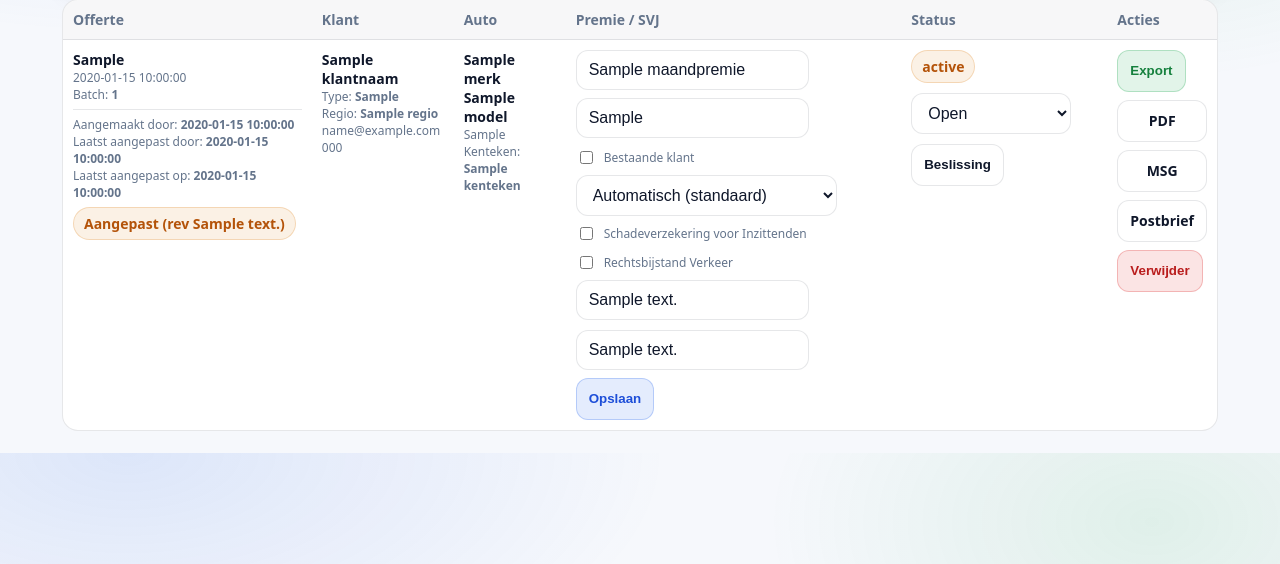
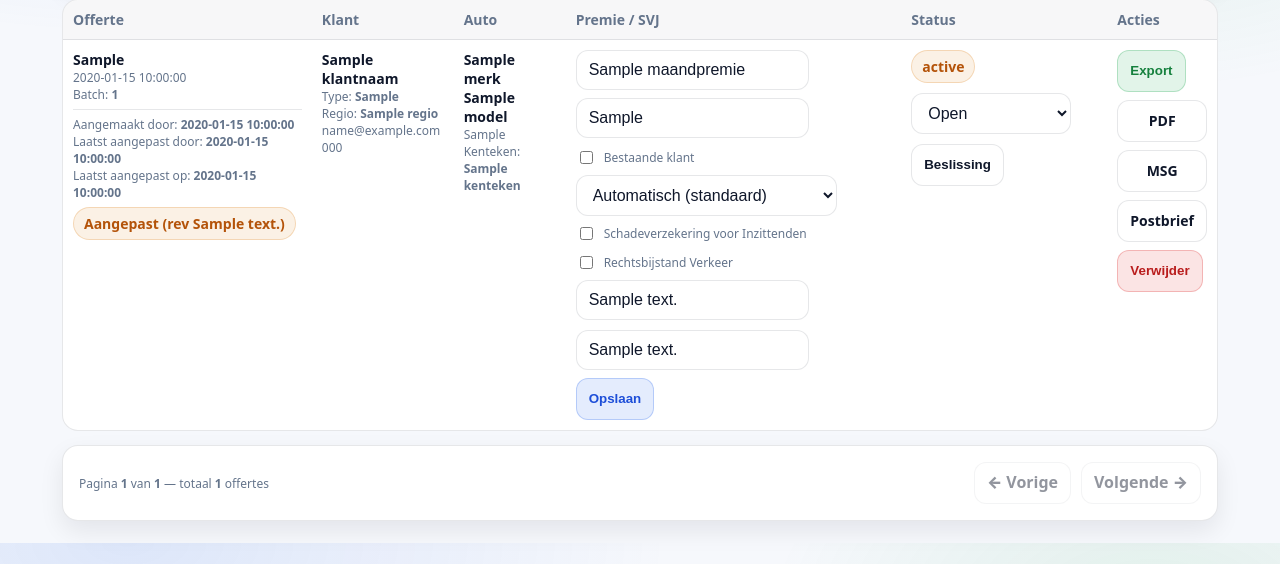
Before and after one commit to KlaasVis1834/Dekkerautoverzekering-offertesysteem, a Flask app: template ui/templates/offers.html in a window 1280 px wide. Shown: the part 236-800 px from the top of the page. Run offline with Flask 3, Linux system fonts and the light colour scheme; the template is opened without the code that fills it: most values are stand-ins (such as "Sample title", 1, 10 or a date in 2020); parts of the project's set-up code (start-up, migrations or seed data) failed here and were passed over; some libraries are stand-ins or nearby versions.

Commit message:
Update offers.html

```diff
--- a/ui/templates/offers.html
+++ b/ui/templates/offers.html
@@ -440,7 +440,30 @@
     </div>
   {% endfor %}
 </div>
+<div style="height:14px"></div>
 
+<div class="card">
+  <div class="row" style="justify-content:space-between;">
+    <div class="muted small">
+      Pagina <b>{{ page }}</b> van <b>{{ total_pages }}</b> —
+      totaal <b>{{ total_rows }}</b> offertes
+    </div>
+
+    <div class="row">
+      {% if has_prev %}
+        <a class="btn" href="{{ url_for('offers', q=q, month=month, delivery=delivery, page=page-1) }}">← Vorige</a>
+      {% else %}
+        <span class="btn" style="opacity:.45; pointer-events:none;">← Vorige</span>
+      {% endif %}
+
+      {% if has_next %}
+        <a class="btn primary" href="{{ url_for('offers', q=q, month=month, delivery=delivery, page=page+1) }}">Volgende →</a>
+      {% else %}
+        <span class="btn" style="opacity:.45; pointer-events:none;">Volgende →</span>
+      {% endif %}
+    </div>
+  </div>
+</div>
 <script>
 async function npSearch(offerNo, q){
   const sel = document.getElementById("np_select_" + offerNo);
```
